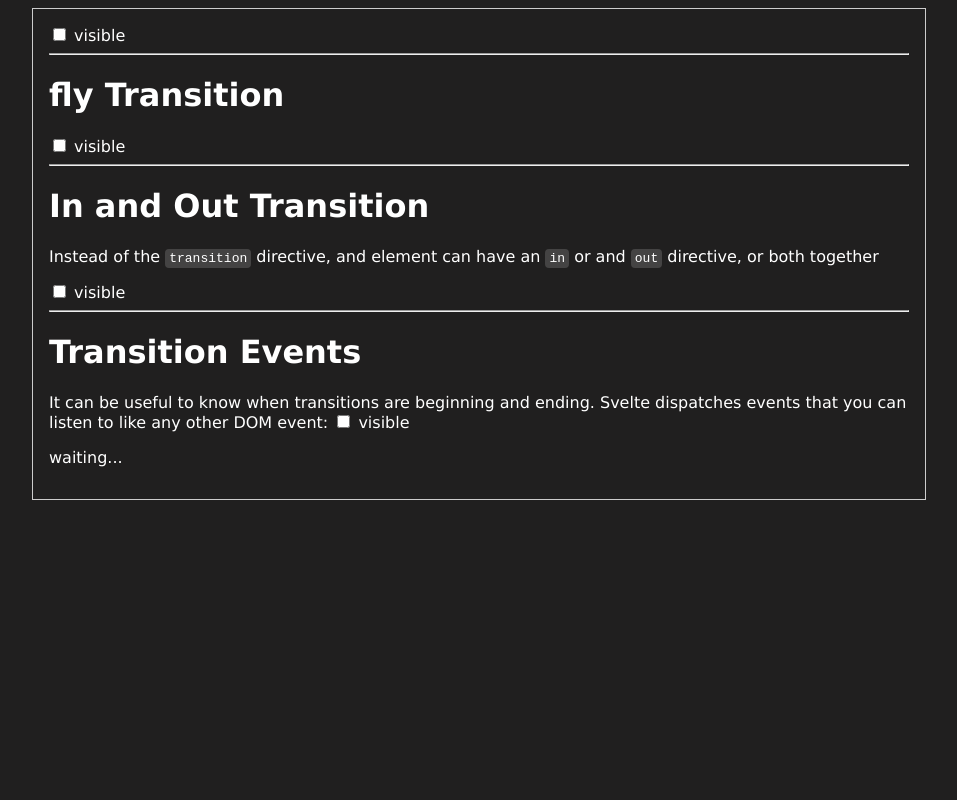
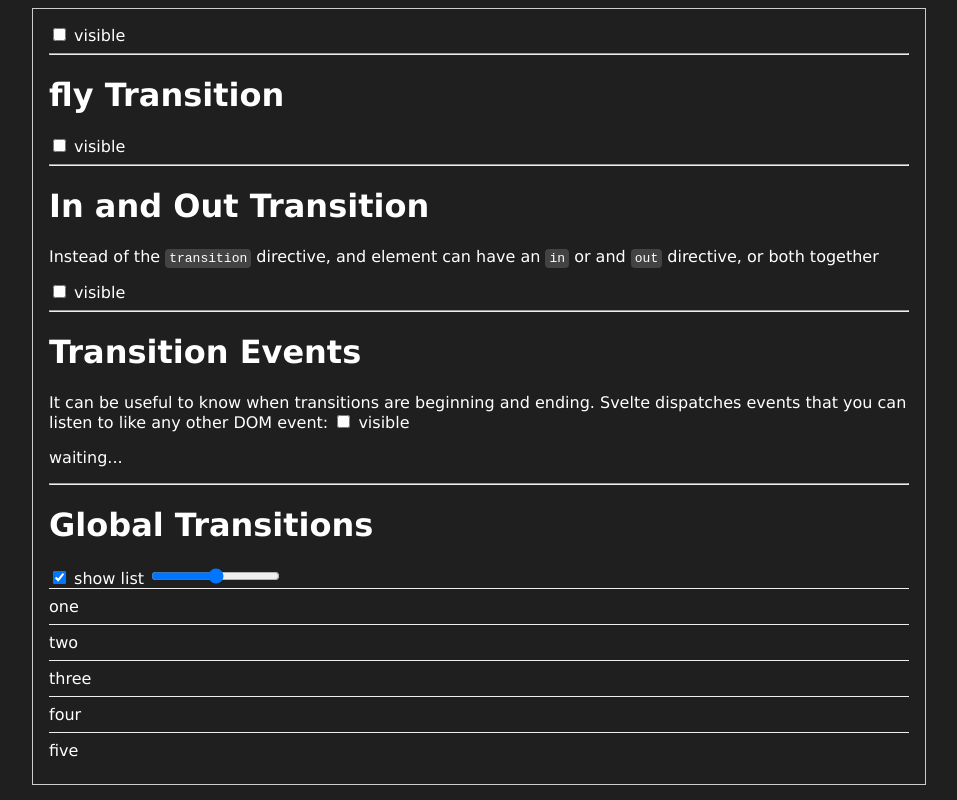
Before and after one commit to kamatealif/svelte-learning, a SvelteKit app: page /transitions in a window 1280 px wide. Shown: the whole page, without its empty margins (161-1118 px from the left). Built offline with nearby package versions, Linux system fonts and the light colour scheme.

Commit message:
global transitions

```diff
--- a/src/routes/transitions/+page.svelte
+++ b/src/routes/transitions/+page.svelte
@@ -2,6 +2,13 @@
 	import { fade, fly } from 'svelte/transition';
 	let visible = $state(false);
 	let status = $state('waiting...');
+
+	import { slide } from 'svelte/transition';
+
+	let items = ['one', 'two', 'three', 'four', 'five', 'six', 'seven', 'eight', 'nine', 'ten'];
+
+	let showItems = $state(true);
+	let i = $state(5);
 </script>
 
 <div class="container">
@@ -69,6 +76,27 @@
 		{/if}
 		<p>{status}</p>
 	</div>
+	<hr />
+	<div class="fly-transition">
+		<h1>Global Transitions</h1>
+
+		<label>
+			<input type="checkbox" bind:checked={showItems} />
+			show list
+		</label>
+
+		<label>
+			<input type="range" bind:value={i} max="10" />
+		</label>
+
+		{#if showItems}
+			{#each items.slice(0, i) as item}
+				<div transition:slide|global class="global-transition">
+					{item}
+				</div>
+			{/each}
+		{/if}
+	</div>
 </div>
 
 <style>
@@ -92,4 +120,8 @@
 		padding: 2px 4px;
 		border-radius: 4px;
 	}
+	.global-transition {
+		padding: 0.5em 0;
+		border-top: 1px solid #eee;
+	}
 </style>
```
